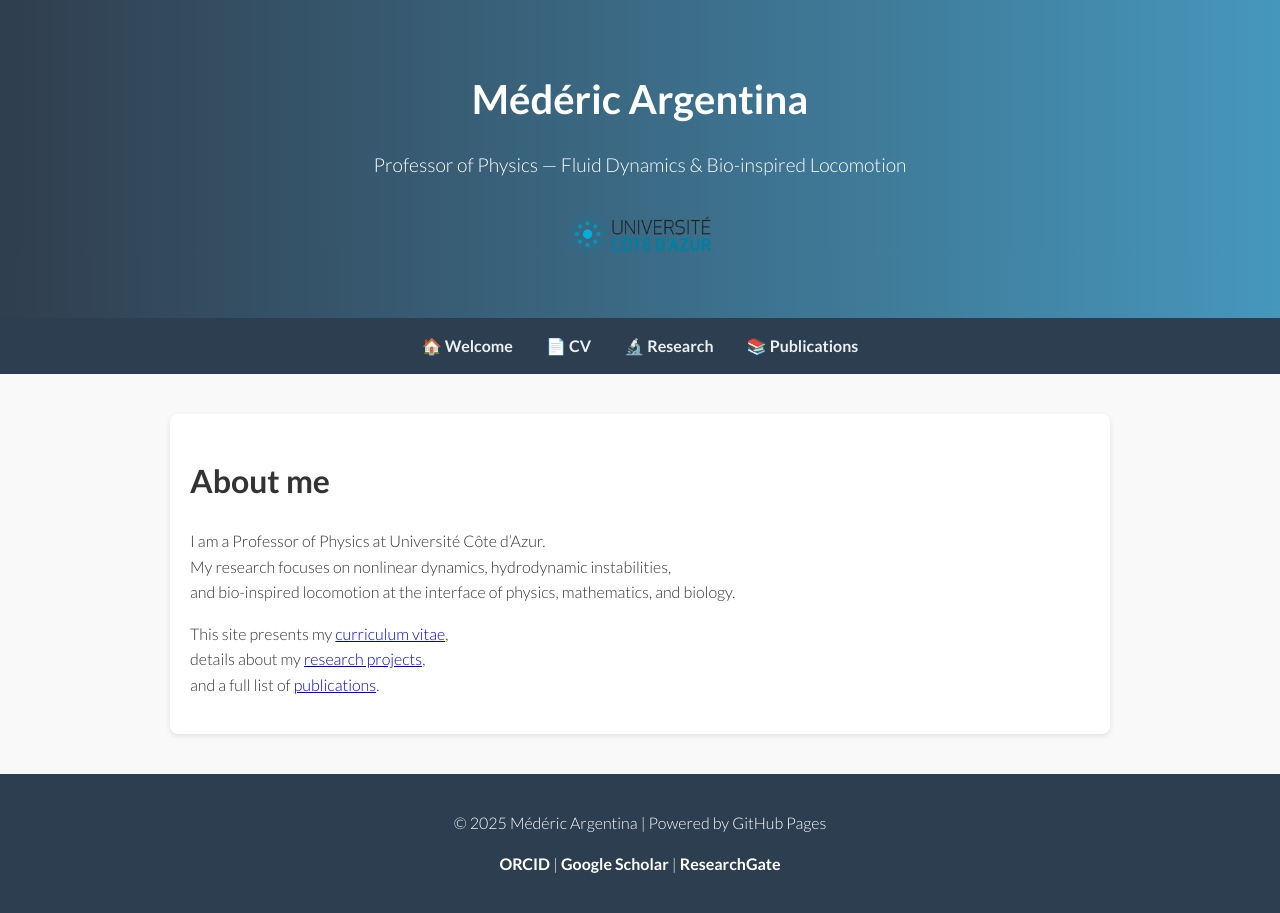
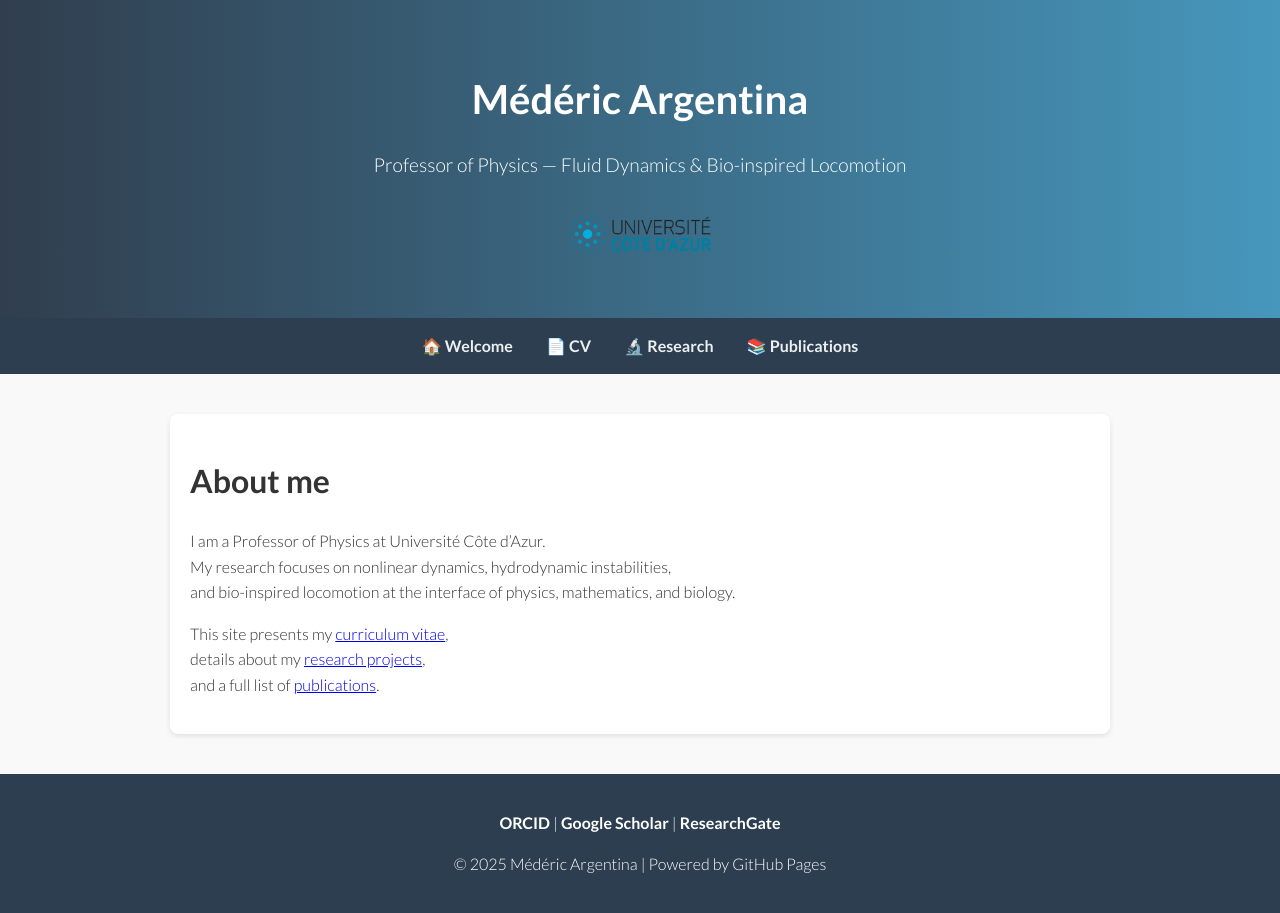
Before and after one commit to mederic-argentina/mederic-argentina.github.io, a Jekyll site: the page built from index.md, in a window 1280 px wide. Built offline with Jekyll 4.4.1, drawn with Linux system fonts in a browser that asks for light colours; part of the change alters nothing that is shown.

```diff
--- a/_layouts/default.html
+++ b/_layouts/default.html
@@ -16,12 +16,12 @@
   </main>
 
   <footer>
-  <p>© 2025 Médéric Argentina | Powered by GitHub Pages</p>
   <p class="academic-links">
     <a href="https://orcid.org/0000-0002-8926-7398" target="_blank">ORCID</a> |
     <a href="https://scholar.google.com/citations?user=lQoIQiAAAAAJ&hl=en" target="_blank">Google Scholar</a> |
     <a href="https://www.researchgate.net/profile/Mederic-Argentina" target="_blank">ResearchGate</a>
   </p>
+   <p>© 2025 Médéric Argentina | Powered by GitHub Pages</p>
 </footer>
 
 </body>
```
